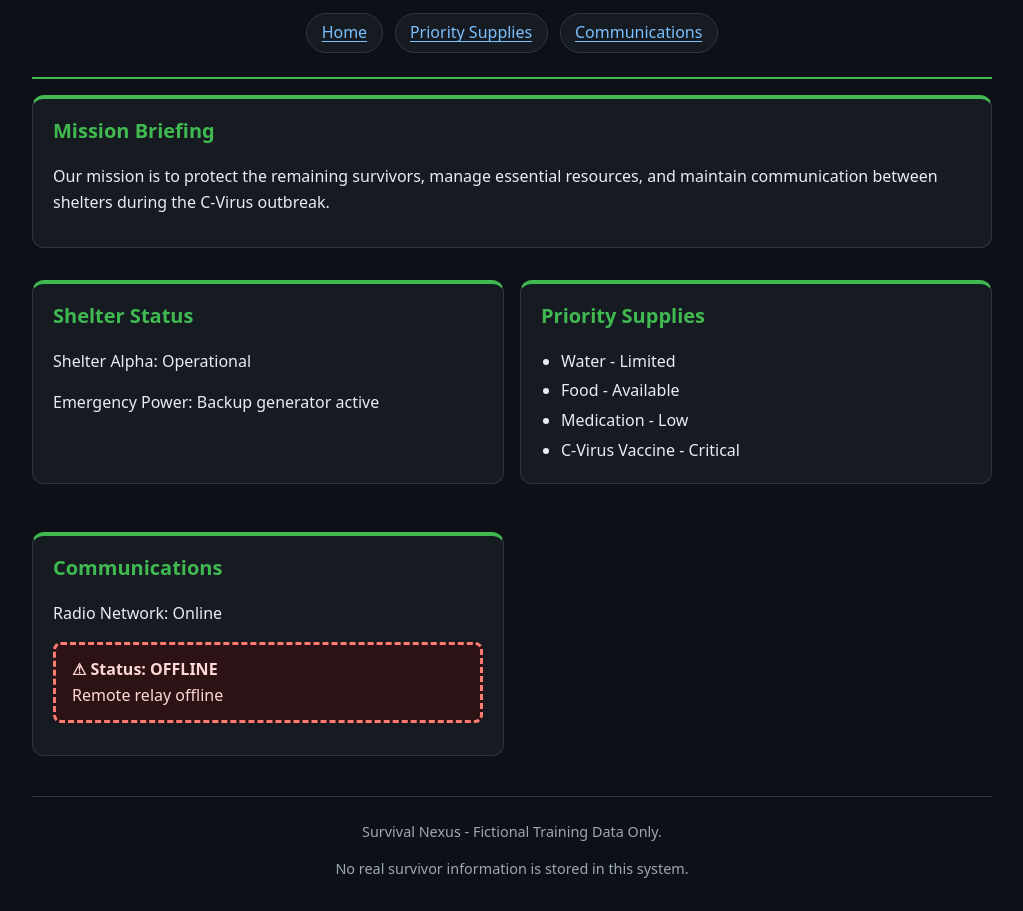
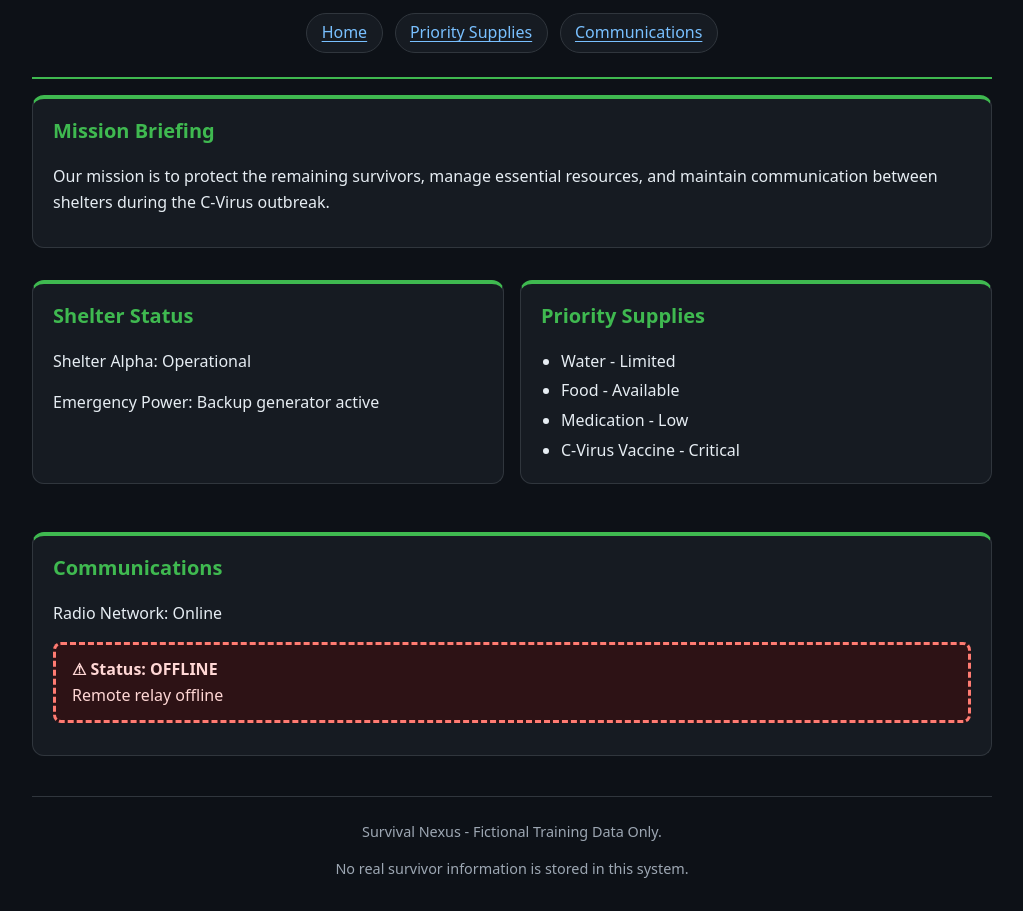
Before and after one commit to jiem01/Survival-Nexus, a plain HTML site: page web/index.html in a window 1280 px wide. Shown: the part 159-1070 px from the top of the page, without its empty margins (128-1151 px from the left). Drawn offline with Linux system fonts and the light colour scheme.

Commit message:
Make communications card full width

```diff
--- a/web/styles.css
+++ b/web/styles.css
@@ -144,3 +144,10 @@ footer {
   font-size: 0.9rem;
   text-align: center;
 }
+
+
+@media (min-width: 48rem) {
+  #communications {
+    grid-column: 1 / -1;
+  }
+}
```
